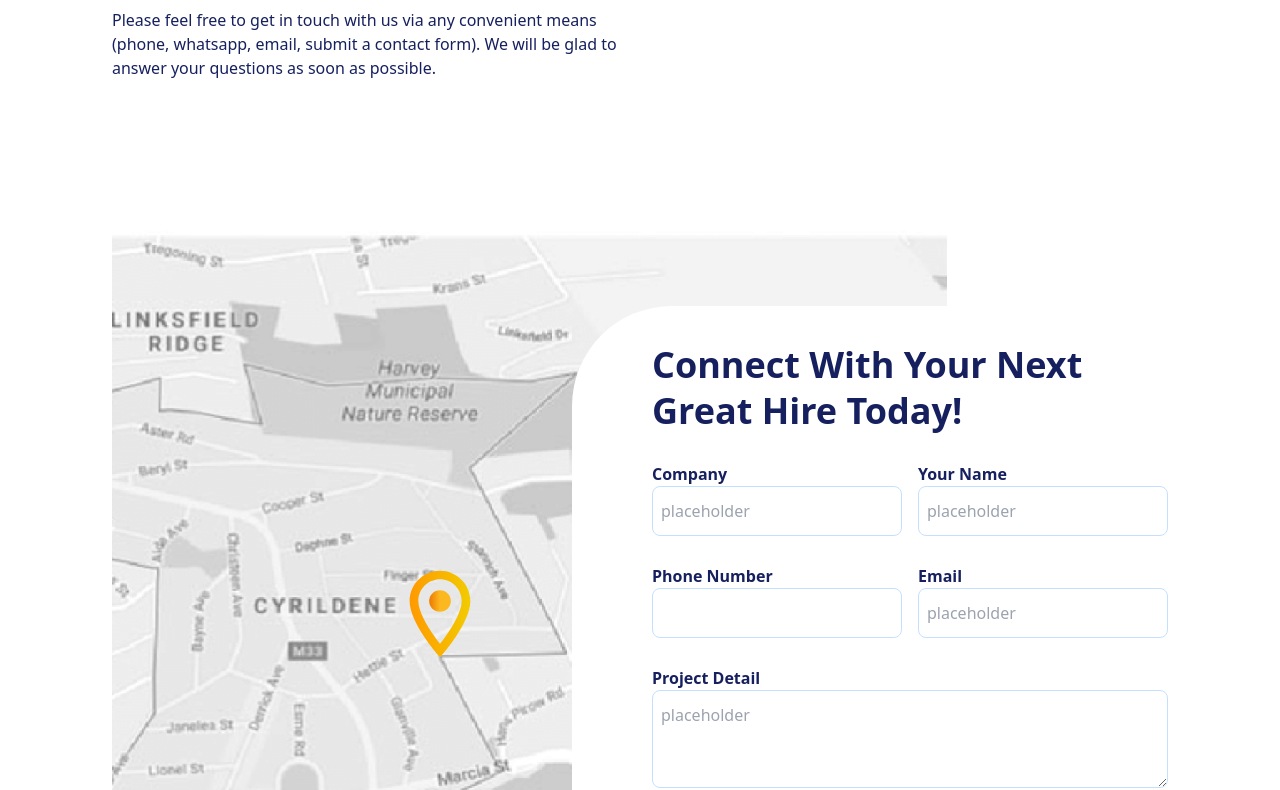
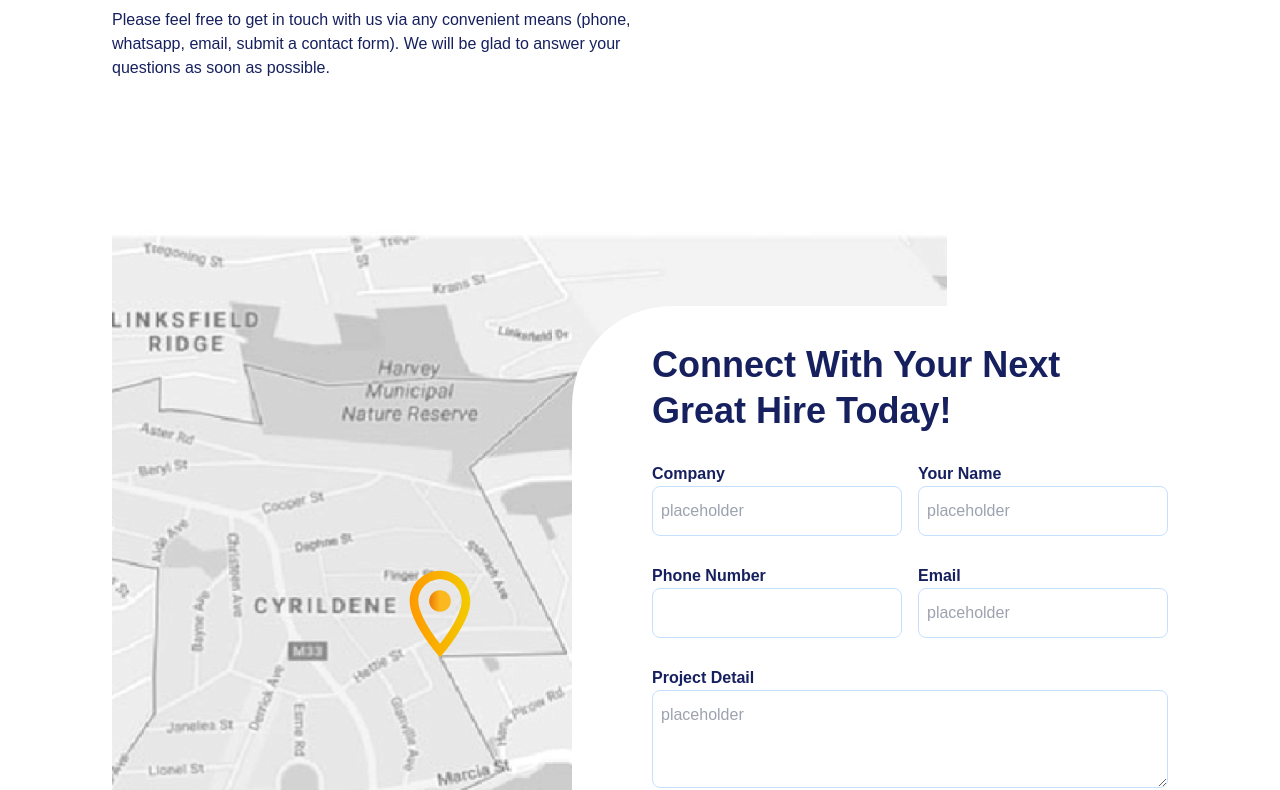
Before and after one commit to davdev14/landing-page01, a website: page src/pages/contact.html in a window 1280 px wide. Shown: the part 636-1426 px from the top of the page. Drawn offline with Linux system fonts and the light colour scheme.

Commit message:
added font poppins on all pages

```diff
--- a/src/pages/contact.html
+++ b/src/pages/contact.html
@@ -6,7 +6,7 @@
     <link rel="stylesheet" href="/dist/index.css" />
     <title>Contact</title>
   </head>
-  <body>
+  <body class="font-poppins">
     <nav
       class="flex items-center justify-between bg-white py-1 w-full text-[#16205f] lg:text-xs  xl:text-sm 2xl:text-base border-b border-[#e1e1e1] px-5 lg:px-24 xl:px-28 2xl:px-32 3xl:px-40"
     >
```
Also changed, not shown: src/pages/careers.html (+1 -1 lines), src/pages/how-to-start.html (+1 -1 lines), src/pages/modal.html (+1 -1 lines), src/pages/services.html (+1 -1 lines), src/pages/technologies.html (+1 -1 lines).
